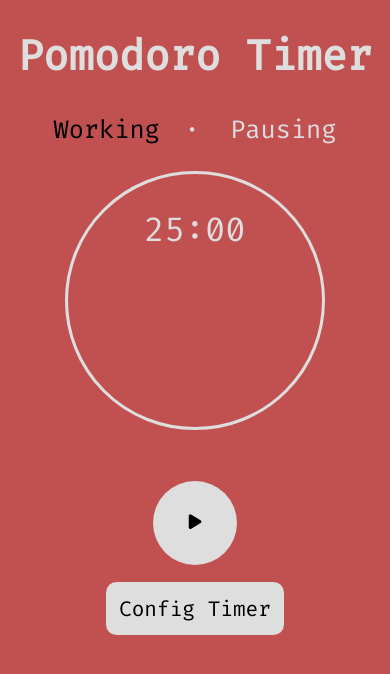
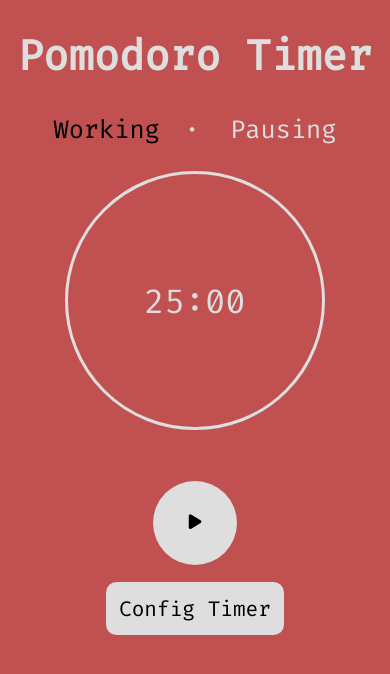
Before and after one commit to waterfox-dev/Timer, a plain HTML site: page index.html in a window 390 px wide. Drawn offline with Linux system fonts and the light colour scheme.

Commit message:
style(phone) Update style for phone

```diff
--- a/style/style.css
+++ b/style/style.css
@@ -40,12 +40,14 @@ h1 {
     width: 30vh;
     border-radius: 50%;
     border-style: solid;
+    vertical-align: middle;
     margin: auto;
 }
 
 #timerTime {
-    margin-top: 4vh;
+    vertical-align: 50%;
     font-size: 4vh;
+    margin-top: 42%;
 }
 
 #timerSetting {
```
